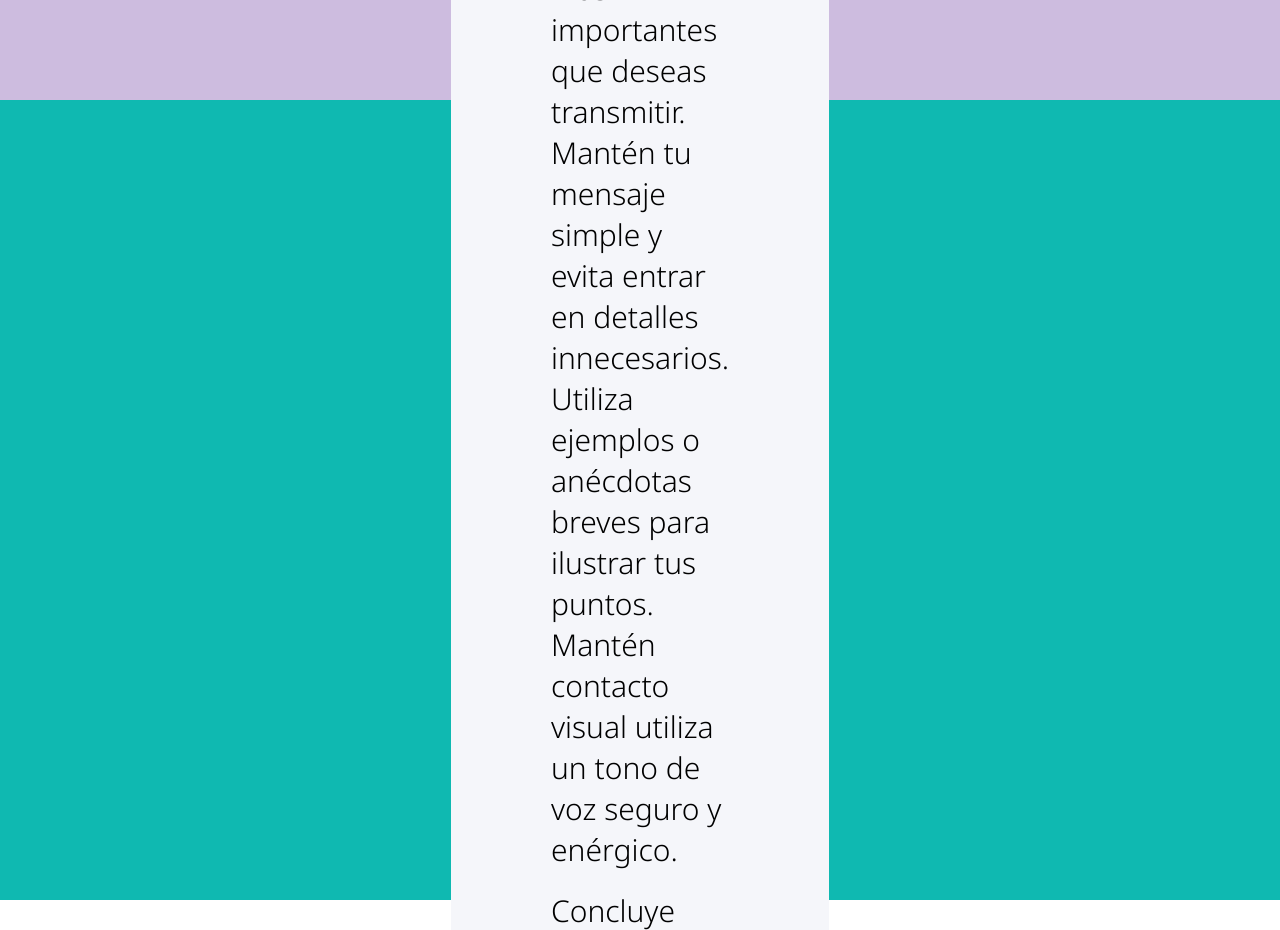
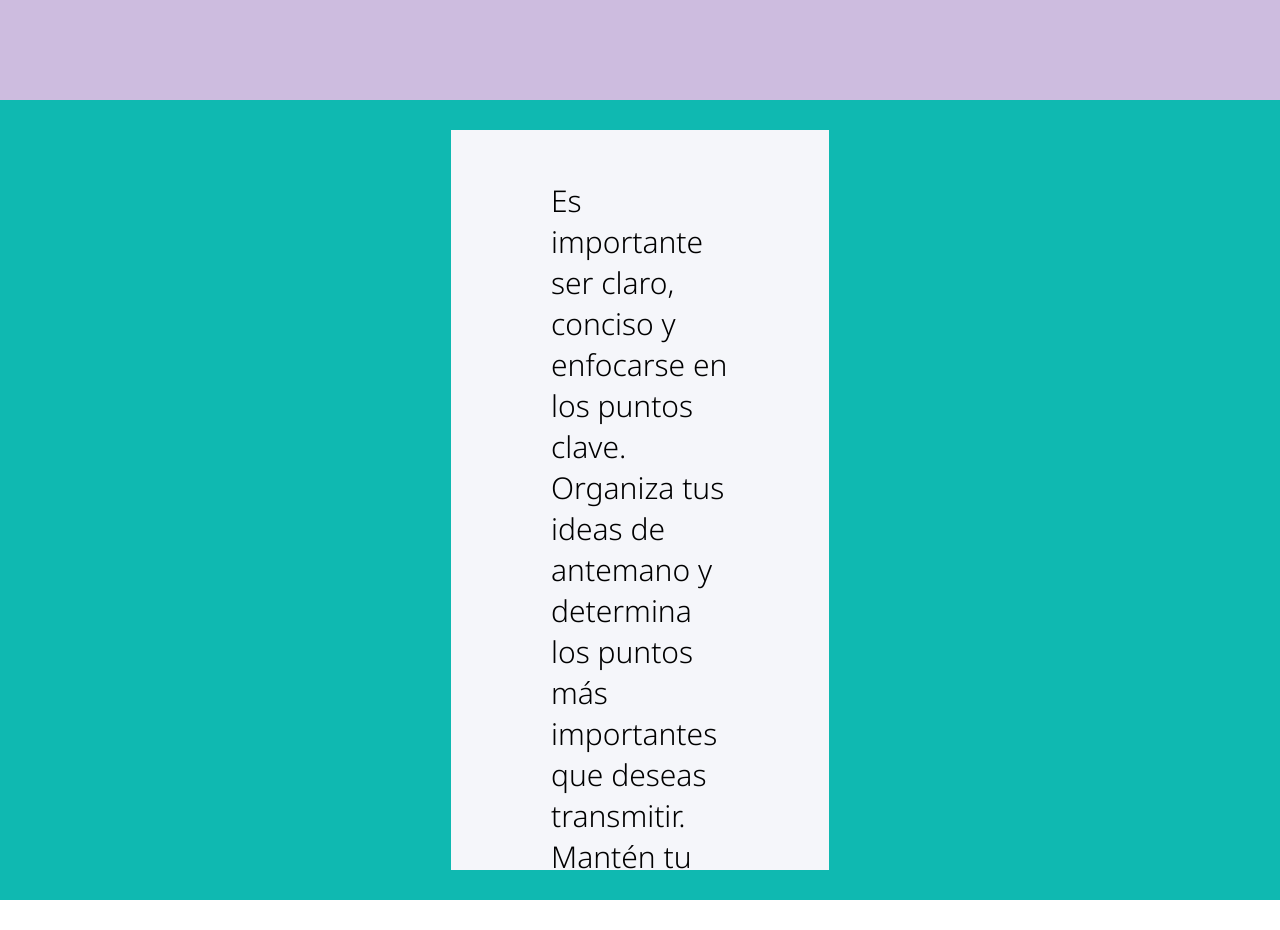
Before and after one commit to KingAndCross/oneMinuteTalk, a plain HTML site: page index.html in a window 1280 px wide. Shown: the part 1500-2430 px from the top of the page. After the commit the page ends 2400 px from the top, so only its background shows below. Drawn offline with Linux system fonts and the light colour scheme.

Commit message:
Update style.css

```diff
--- a/style.css
+++ b/style.css
@@ -41,7 +41,9 @@ html::-webkit-scrollbar {
 }
 
 .instruction-box {
+  height: 80%;
   padding: 50px 100px;
+  overflow-y: scroll;
   background-color: #f5f6fa;
 }
 
```
